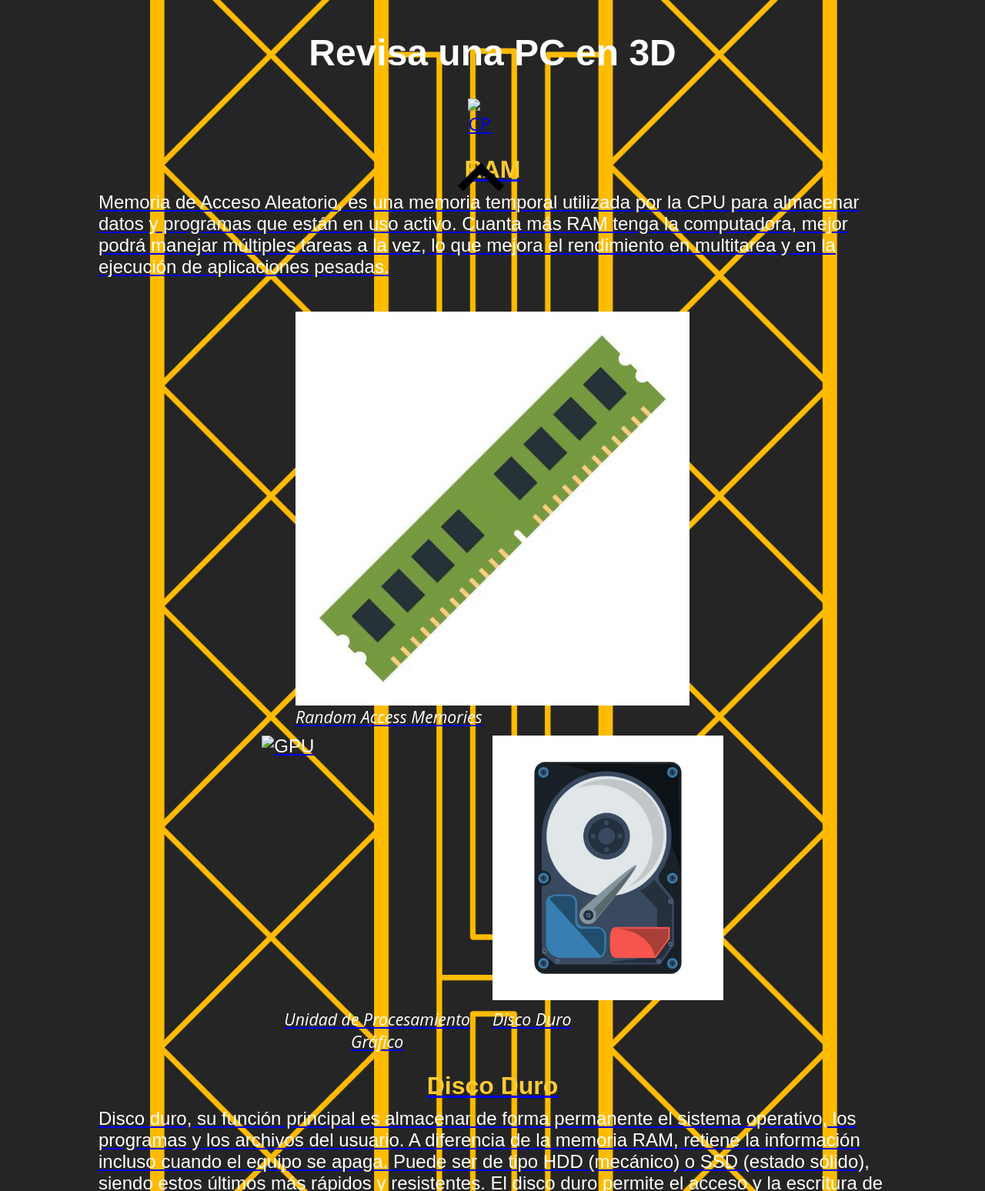
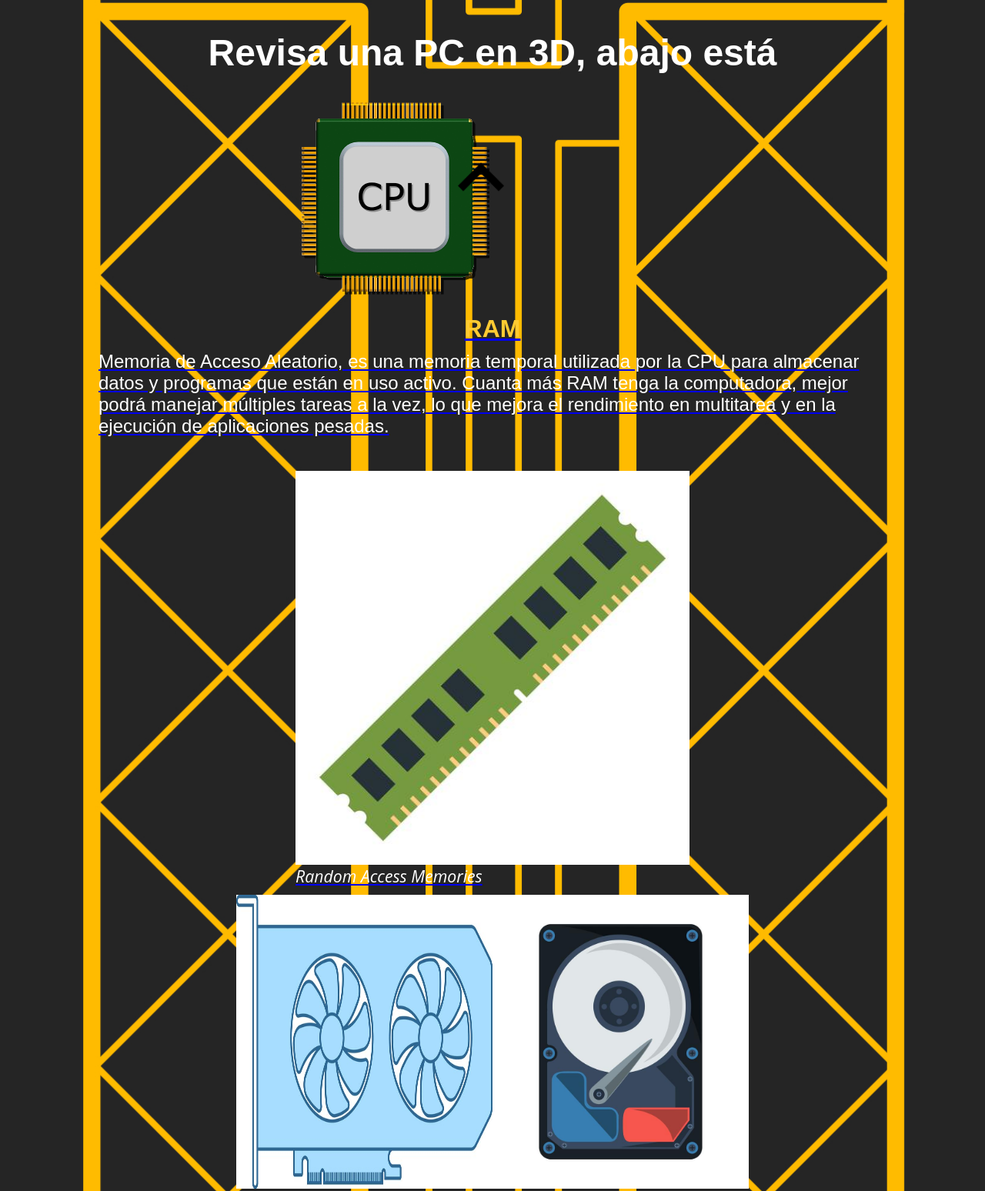
Before and after one commit to AlbertoOlivos/Louvre.github.io, a plain HTML site: page index.html in a window 1280 px wide. Shown: the part 520-2068 px from the top of the page at 77% size. Drawn offline with Linux system fonts and the light colour scheme; files whose address does not match are found by name.

Commit message:
asfasfasf

```diff
--- a/index.html
+++ b/index.html
@@ -79,7 +79,7 @@ la estructura que se llenara como se menciona a continuación...-->
 		        <p>Unidad de Procesamiento Gráfico, es responsable de procesar y generar las imágenes que ves en la pantalla, como gráficos, animaciones y videos. Se especializa en tareas visuales y es especialmente importante para videojuegos, diseño gráfico y aplicaciones que requieren procesamiento intensivo de imágenes, como la edición de video.</p>
 		        <br><!--etiqueta para un brinco de renglón-->
 		        <!--si se quiere modificar contenido susutituir el texto entre las etiquetas de parrafo-->
-		        <h2>Revisa una PC en 3D</h2>
+		        <h2>Revisa una PC en 3D, abajo está</h2>
 		        <br><!--etiqueta para un brinco de renglón-->
     		</div>
         		<!--contenedor para las imagenes de la sección 1, OJO: este tiene un layout para dos imagenes-->
@@ -88,7 +88,7 @@ la estructura que se llenara como se menciona a continuación...-->
     			<div class="par-imgs-escritorio">
     				<!--si se quiere modificar contenido susutituir la imagen a la que referencia la etiqueta img-->
 	        		<a href="https://www.youtube.com/playlist?list=PLNHhAP8jL4d4qWP7ojzKV8IT5dgX6bK0R" target="_blank">
-	        		<img src="imagenes/CPU.jpg" title="CPU">
+	        		<img src="imagenes/CPU.png" title="CPU">
 
     			</div>
     		</div>
@@ -119,7 +119,7 @@ la estructura que se llenara como se menciona a continuación...-->
     			<!--contenedor con las dos imagenes en su version de escritorio-->
     			<div class="par-imgs-escritorio">
     				<!--si se quiere modificar contenido susutituir la imagen a la que referencia la etiqueta img-->
-	        		<img src="imagenes/GPU.png" title="GPU">
+	        		<img src="imagenes/GPU.jpg" title="GPU">
 	        		<img src="imagenes/DD.jpg" title="DD">
     			</div>
     			<!--contenedor los dos textos de las dos imagenes en su version de escritorio-->
@@ -165,10 +165,10 @@ la estructura que se llenara como se menciona a continuación...-->
     		<div class="contenedor-imagen-secc4">
     			<!--si se quiere modificar contenido susutituir la imagen a la que referencia la etiqueta img-->
     			<a href="https://albertoolivos.github.io/museo.github.io/" target="_blank">
-        		<img  src="imagenes/louvre.jpg" title="Louvre">
+        		<img  src="imagenes/PC3D.jpg" title="PC">
         	</a>
         		<!--texto para la imagen-->
-        		<p>¡Haz click en la imagen para explorar el famoso museo de Louvre!</p>
+        		<p>¡Haz click en la imagen para visualizar una computadora en 3D!</p>
 </div>
     		</div>
 
```
